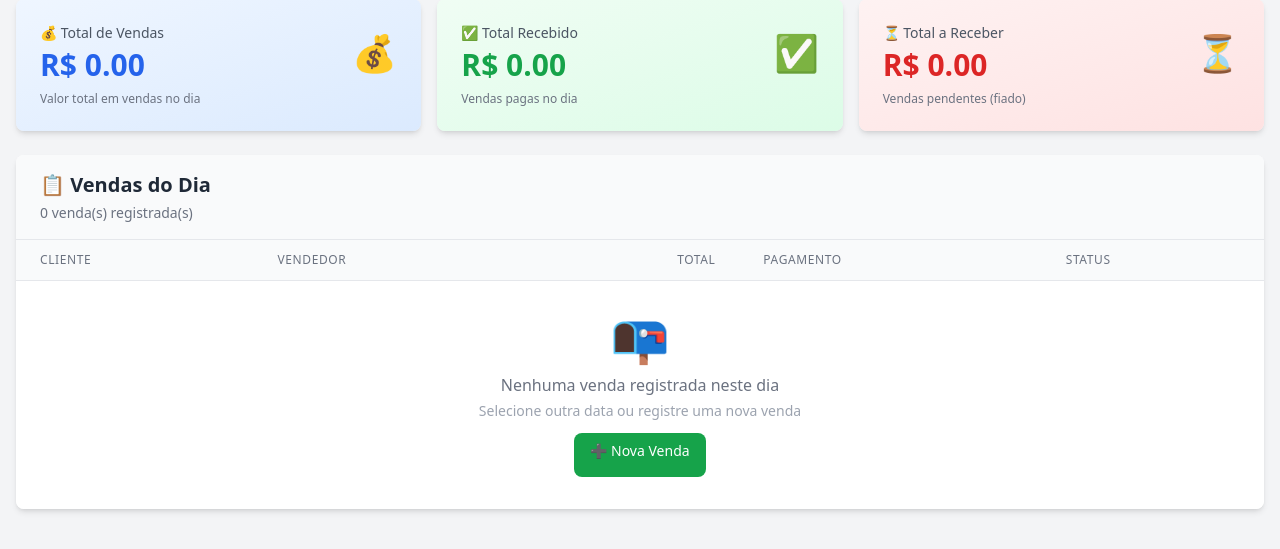
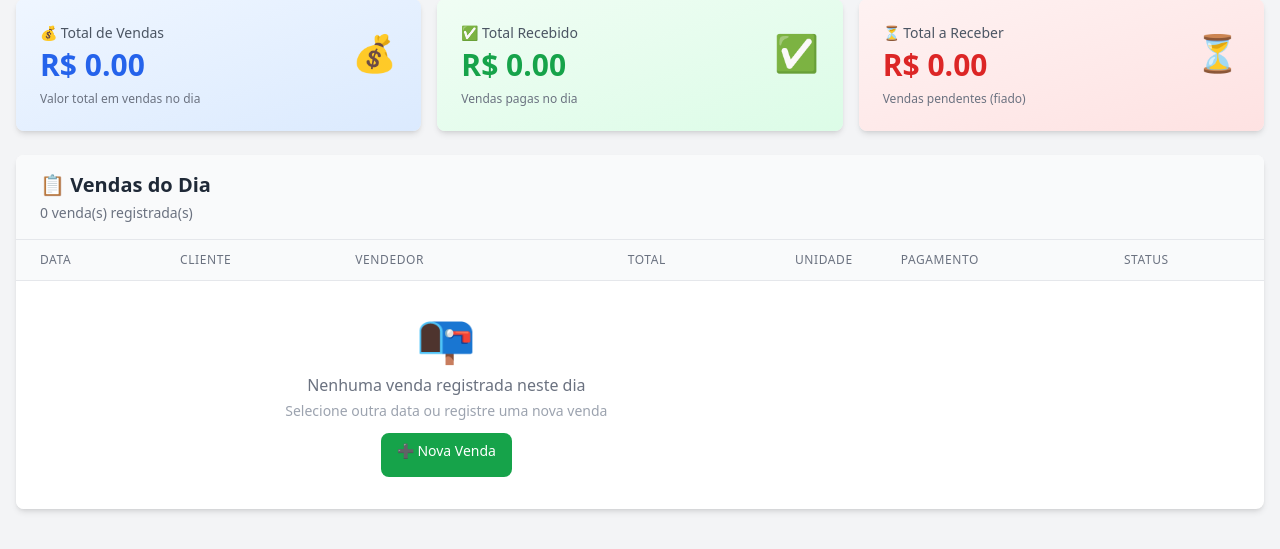
Before and after one commit to Rafael-Leao-2024/placas-veicular, a Python web app: template app/templates/relatorios/diario.html in a window 1280 px wide. Shown: the part 209-758 px from the top of the page. Run offline with Jinja, Linux system fonts and the light colour scheme; the template is opened without the code that fills it, so the values that code supplies are empty; some libraries are stand-ins or nearby versions.

Commit message:
coloquei para aparecer horario e a quantidade de itens

```diff
--- a/app/templates/relatorios/diario.html
+++ b/app/templates/relatorios/diario.html
@@ -127,9 +127,11 @@
             <table class="min-w-full divide-y divide-gray-200">
                 <thead class="bg-gray-50">
                     <tr>
+                        <th class="px-6 py-3 text-left text-xs font-medium text-gray-500 uppercase tracking-wider">Data</th>
                         <th class="px-6 py-3 text-left text-xs font-medium text-gray-500 uppercase tracking-wider">Cliente</th>
                         <th class="px-6 py-3 text-left text-xs font-medium text-gray-500 uppercase tracking-wider">Vendedor</th>
                         <th class="px-6 py-3 text-right text-xs font-medium text-gray-500 uppercase tracking-wider">Total</th>
+                        <th class="px-6 py-3 text-right text-xs font-medium text-gray-500 uppercase tracking-wider">Unidade</th>
                         <th class="px-6 py-3 text-left text-xs font-medium text-gray-500 uppercase tracking-wider">Pagamento</th>
                         <th class="px-6 py-3 text-left text-xs font-medium text-gray-500 uppercase tracking-wider">Status</th>
                     </tr>
@@ -137,9 +139,11 @@
                 <tbody class="bg-white divide-y divide-gray-200">
                     {% for venda in vendas %}
                     <tr class="hover:bg-gray-50 transition">
-                        <td class="px-6 py-4 text-sm text-gray-900 font-medium">{{ venda.cliente_nome }}</td>
+                        <td class="px-6 py-4 text-sm text-gray-900 font-medium">{{ venda.data.strftime('%d/%m/%Y %H:%M') }}</td>
+                        <td class="px-6 py-4 text-sm text-gray-900 font-medium">{{ venda.cliente_nome.title() }}</td>
                         <td class="px-6 py-4 text-sm text-gray-600">{{ venda.vendedor.user.name }}</td>
                         <td class="px-6 py-4 text-sm text-gray-900 text-right font-bold">R$ {{ "%.2f"|format(venda.total) }}</td>
+                        <td class="px-6 py-4 text-sm text-gray-900 text-right font-bold">{{ venda.itens[0].quantidade }}</td>
                         <td class="px-6 py-4 text-sm">
                             <span class="px-2 py-1 rounded-full text-xs font-semibold
                                 {% if venda.forma_pagamento == 'fiado' %}bg-yellow-100 text-yellow-800
--- a/app/vendas/routes.py
+++ b/app/vendas/routes.py
@@ -7,6 +7,8 @@
 from app.models.vendedor import Vendedor
 from datetime import date, datetime
 from app.vendas.verificar_pagamento import verificar_assinatura
+
+
 
 
 vendas_bp = Blueprint('vendas', __name__)
@@ -19,7 +21,7 @@
     if not loja_id:
         return redirect(url_for('loja.selecionar'))
 
-    vendas = Venda.query.filter_by(loja_id=loja_id, ativo=True).order_by(Venda.data.desc()).all()
+    vendas = Venda.query.filter_by(loja_id=loja_id, ativo=True).order_by(Venda.data.desc()).limit(100).all()
     print('{} vendo as vendas'.format(current_user.name))
     return render_template('vendas/index.html', vendas=vendas)
 
```
Also changed, not shown: app/models/venda.py (+7 -3 lines), app/templates/vendas/index.html (+8 -2 lines).
